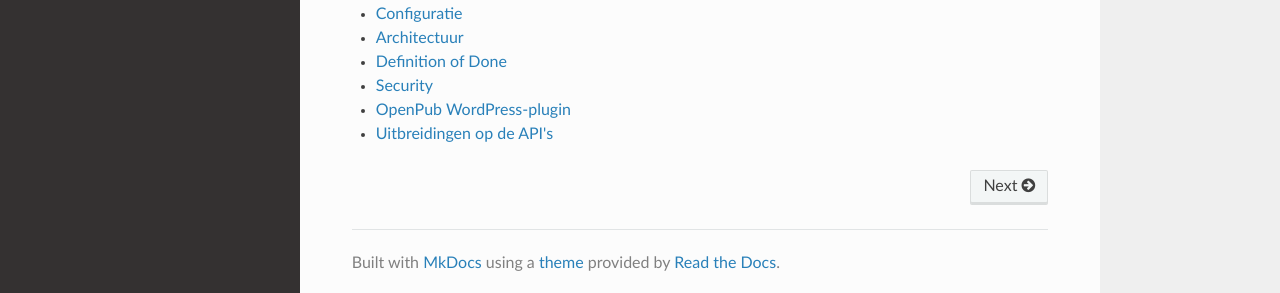
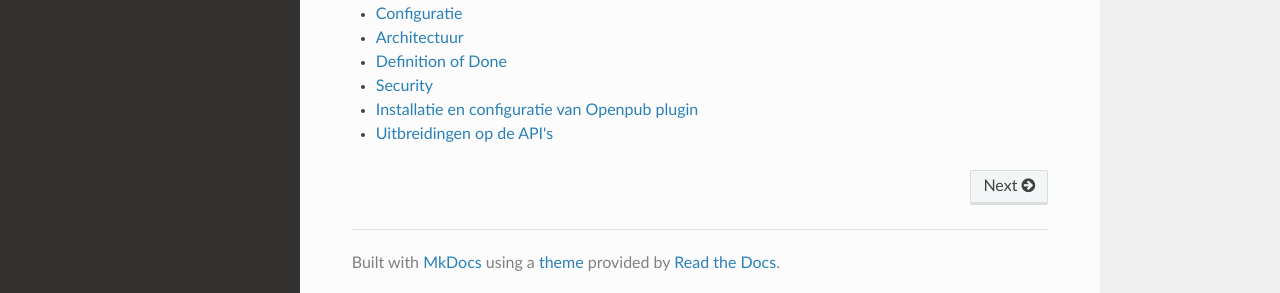
Before and after one commit to Klantinteractie-Servicesysteem/.github, an MkDocs documentation site: the page built from docs/index.md, in a window 1280 px wide. Shown: the part 382-675 px from the top of the page. Built offline with MkDocs 1.6.1, drawn with Linux system fonts in a browser that asks for light colours; nearby versions of some CDN libraries.

Commit message:
Update index.md

```diff
--- a/docs/index.md
+++ b/docs/index.md
@@ -8,5 +8,5 @@ Het Klantinteractie Servicesysteem (KISS) is een applicatie waarmee Klantcontact
 - [Architectuur](Architectuur.md)
 - [Definition of Done](DEFINITIONOFDONE.md)
 - [Security](SECURITY.md)
-- [OpenPub WordPress-plugin](openpub.md)
+- [Installatie en configuratie van Openpub plugin](openpub.md)
 - [Uitbreidingen op de API's](UITBREIDING-APIS.md)
```
